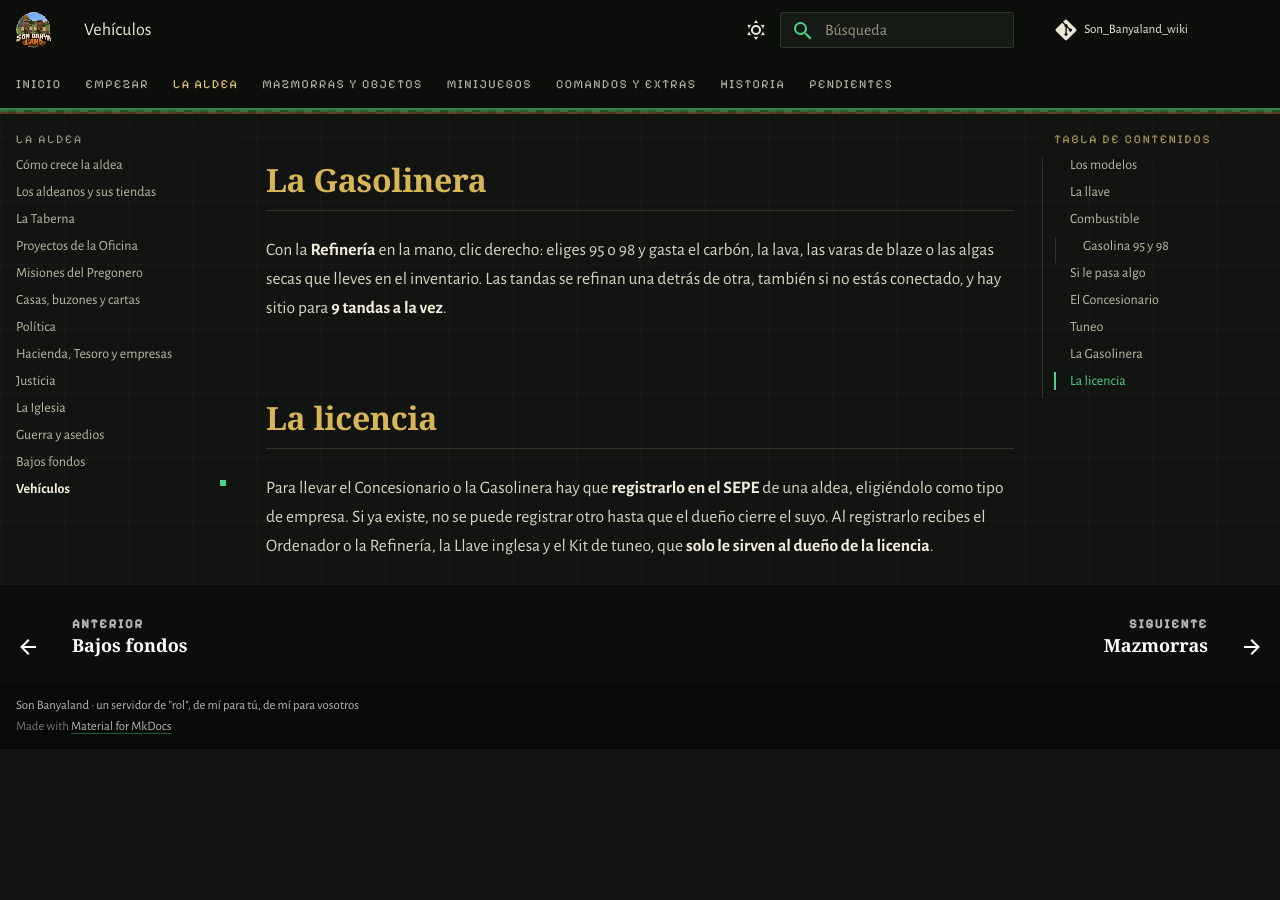
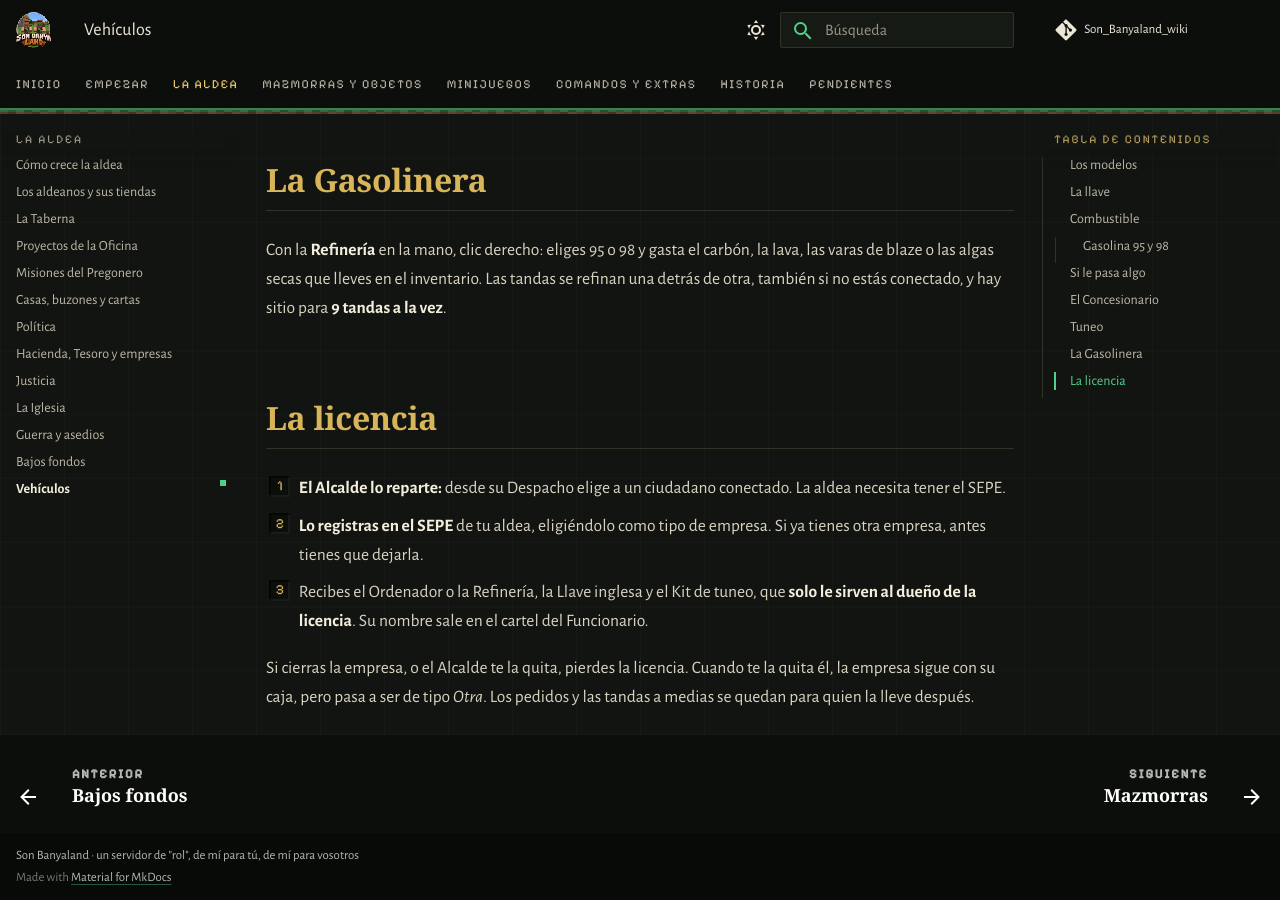
Before and after one commit to PigPilgrim/Son_Banyaland_wiki, an MkDocs documentation site: the page built from docs/vehiculos.md, in a window 1280 px wide and 900 px high, scrolled down 4491 px. Built offline with MkDocs 1.6.1 and Material for MkDocs 9.7.7, drawn with Linux system fonts in a browser that asks for light colours; some web fonts are replaced; comment, search, counter and statistics services are not loaded; before the commit the page ends 5240 px from its top, so only the background shows below that; some of the changed text lies outside the part shown.

Commit message:
Vehículos: menos consumo; un Concesionario y una Gasolinera por aldea, que reparte el Alcalde
Co-Authored-By: Claude Opus 5.5 <noreply@anthropic.com>

```diff
--- a/docs/hacienda.md
+++ b/docs/hacienda.md
@@ -46,9 +46,9 @@ El **SEPE** también es un proyecto de la Oficina. Cuando se termina, el **Funci
 
 Cada jugador puede tener **una empresa**.
 
-El **Concesionario** y la **Gasolinera** son dos tipos de empresa especiales: solo puede haber **uno de cada en todo el
-servidor**. Al registrarla recibes su licencia y sus herramientas, y al cerrarla la pierdes y queda libre para otro. Ver
-[Vehículos](vehiculos.md). ⚠️ PENDIENTE: **todavía no se pueden registrar**, porque los vehículos se están probando aparte.
+El **Concesionario** y la **Gasolinera** son dos tipos de empresa especiales: hay **uno de cada por aldea** y solo los puede
+registrar quien tenga el permiso **del Alcalde**. Al registrarla recibes su licencia y sus herramientas, y al cerrarla la pierdes
+y queda libre para otro. Ver [Vehículos](vehiculos.md). ⚠️ PENDIENTE: **todavía no se pueden registrar**, porque los vehículos se están probando aparte.
 
 ### La caja
 
--- a/docs/vehiculos.md
+++ b/docs/vehiculos.md
@@ -1,8 +1,8 @@
 # Vehículos
 
-Caballos, burros y happy ghasts de marca, con su **llave**, su **maletero** y su **depósito**. En el servidor hay **un
-solo Concesionario** y **una sola Gasolinera**, y cada uno es [una empresa del SEPE](hacienda.md#el-sepe-empresas) de
-alguna aldea.
+Caballos, burros y happy ghasts de marca, con su **llave**, su **maletero** y su **depósito**. Cada aldea tiene **un
+Concesionario** y **una Gasolinera**, que reparte **el Alcalde**, y cada uno es
+[una empresa del SEPE](hacienda.md#el-sepe-empresas).
 
 !!! warning "⚠️ PENDIENTE"
     **Todavía no está en el servidor**: se está probando aparte. Los precios, las velocidades y los consumos pueden
@@ -68,7 +68,7 @@ El **Ordenador del Concesionario** se **coloca como un bloque**, por ejemplo enc
 mundo normal o en el Nether, así que deja sitio alrededor, sobre todo para el Ghastla. Solo puede tener
 **5 pedidos a la vez**.
 
-Solo el Concesionario puede colocarlo y quitarlo; al romperlo vuelve a ser el Ordenador. Las explosiones no le hacen nada.
+Solo su Concesionario puede colocarlo, usarlo y quitarlo; al romperlo vuelve a ser el Ordenador. Las explosiones no le hacen nada.
 
 ## Tuneo
 
@@ -85,6 +85,11 @@ para **9 tandas a la vez**.
 
 ## La licencia
 
-Para llevar el Concesionario o la Gasolinera hay que **registrarlo en el SEPE** de una aldea, eligiéndolo como tipo de
-empresa. Si ya existe, no se puede registrar otro hasta que el dueño cierre el suyo. Al registrarlo recibes el Ordenador
-o la Refinería, la Llave inglesa y el Kit de tuneo, que **solo le sirven al dueño de la licencia**.
+1. **El Alcalde lo reparte:** desde su Despacho elige a un ciudadano conectado. La aldea necesita tener el SEPE.
+2. **Lo registras en el SEPE** de tu aldea, eligiéndolo como tipo de empresa. Si ya tienes otra empresa, antes tienes que
+   dejarla.
+3. Recibes el Ordenador o la Refinería, la Llave inglesa y el Kit de tuneo, que **solo le sirven al dueño de la licencia**.
+   Su nombre sale en el cartel del Funcionario.
+
+Si cierras la empresa, o el Alcalde te la quita, pierdes la licencia. Cuando te la quita él, la empresa sigue con su caja,
+pero pasa a ser de tipo *Otra*. Los pedidos y las tandas a medias se quedan para quien la lleve después.
```
Also changed, not shown: docs/_generado/vehiculos.md (+6 -6 lines), docs/politica.md (+1 -0 lines).
